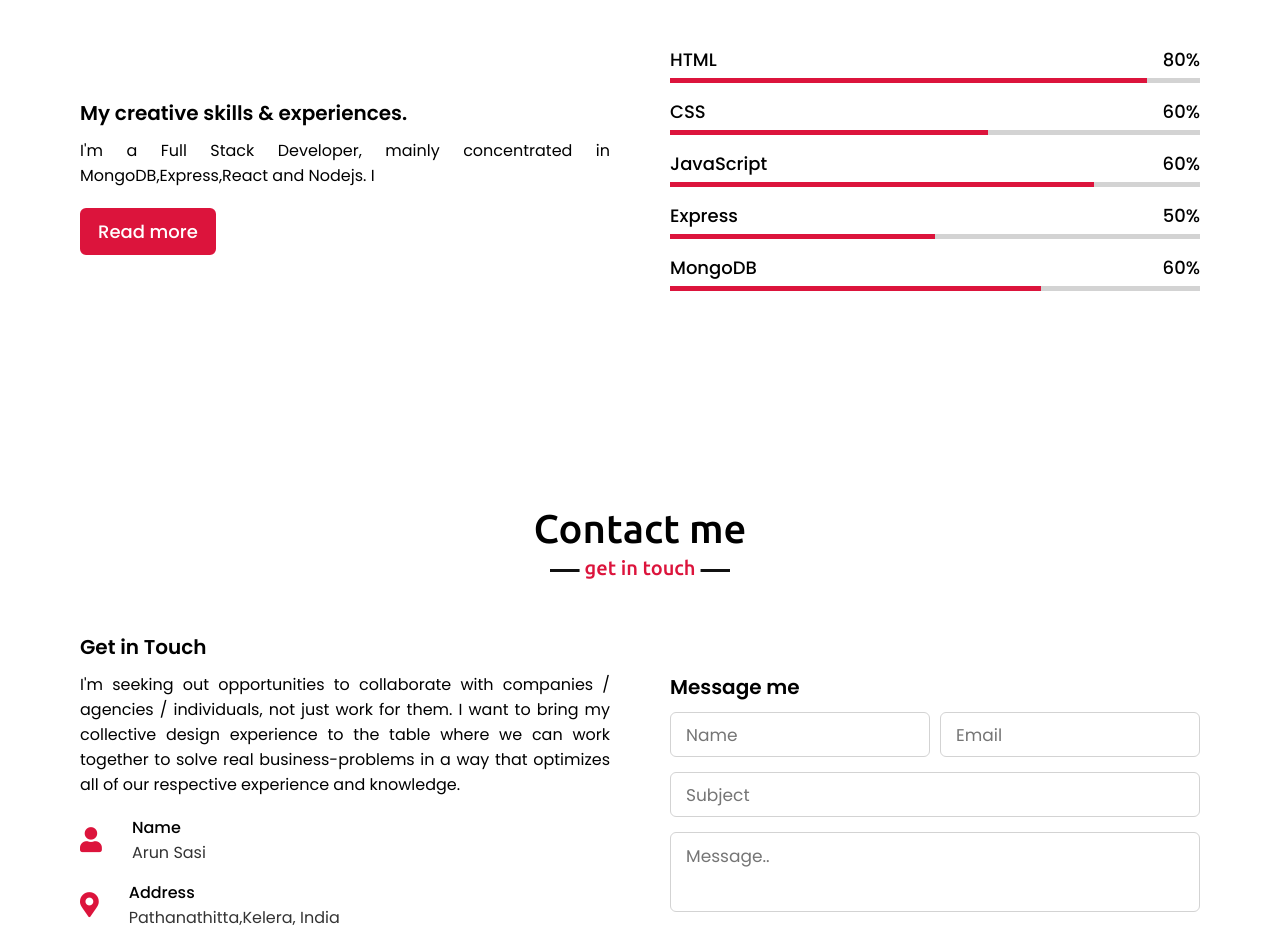
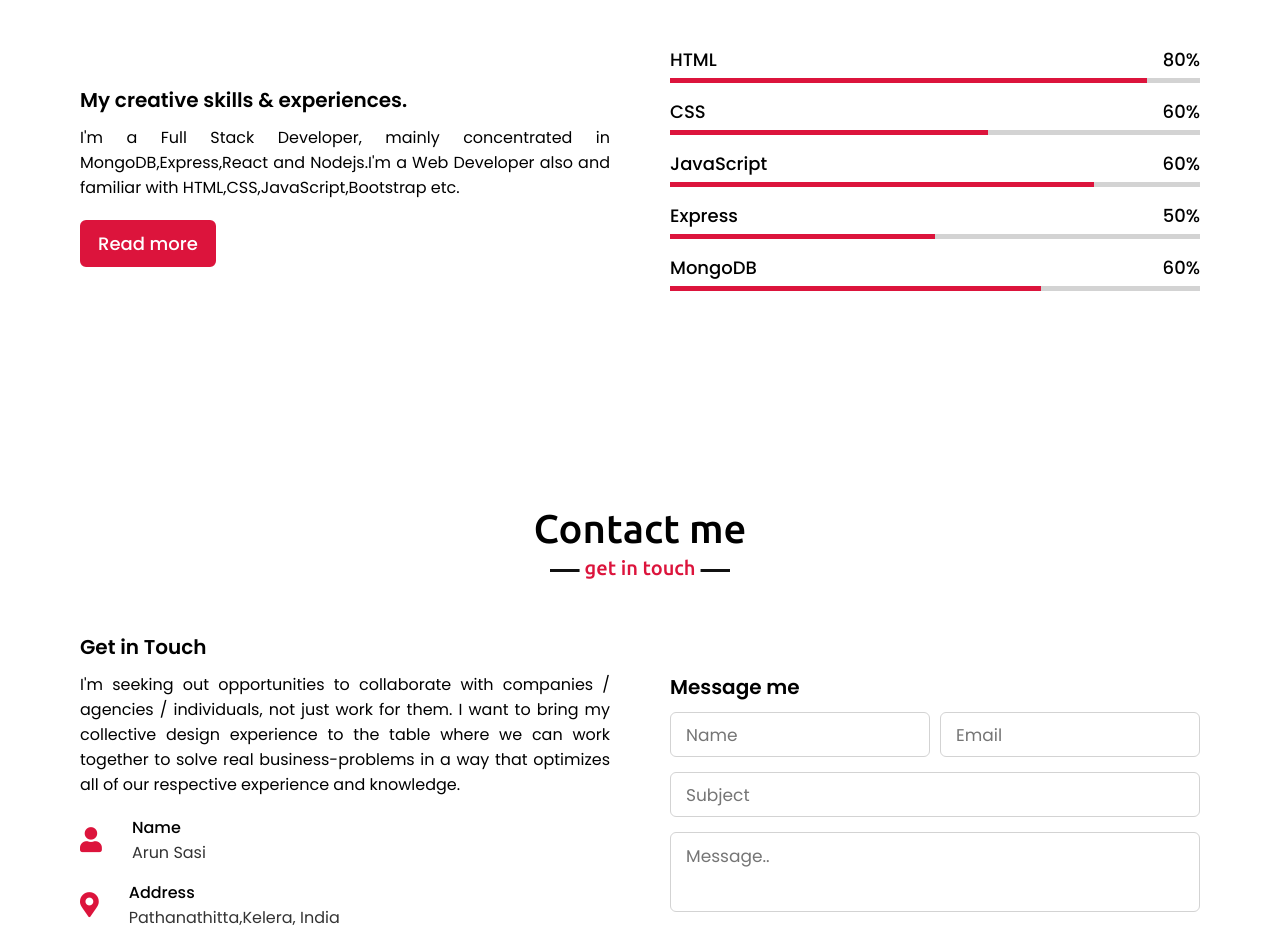
Before and after one commit to arunsasi18/arunsasi18.github.io, a plain HTML site: page index.html in a window 1280 px wide. Shown: the part 2320-3245 px from the top of the page. Drawn offline with nearby package versions, Linux system fonts and the light colour scheme.

Commit message:
Update index.html

```diff
--- a/index.html
+++ b/index.html
@@ -113,7 +113,7 @@
             <div class="skills-content">
                 <div class="column left">
                     <div class="text">My creative skills & experiences.</div>
-                    <p> I'm a Full Stack Developer, mainly concentrated in MongoDB,Express,React and Nodejs. I</p>
+                    <p> I'm a Full Stack Developer, mainly concentrated in MongoDB,Express,React and Nodejs.I'm a Web Developer also and familiar with HTML,CSS,JavaScript,Bootstrap etc.</p>
                     <a href="#">Read more</a>
                 </div>
                 <div class="column right">
@@ -250,25 +250,7 @@
         <span>Created By <a href="#">Arun Sasi</a> | <span class="far fa-copyright"></span> 2022 All rights
             reserved.</span>
     </footer>
-    <!-- <script>
-        $("#submit-form").submit((e)=>{
-            e.preventDefault()
-            $.ajax({
-                url:$("#submit-form").attr('action'),
-                data:$("#submit-form").serialize(),
-                method:"post",
-                success:function (response){
-                    alert("Form submitted successfully")
-                    window.location.reload()
-                    //window.location.href="https://google.com"
-                },
-                error:function (err){
-                    alert("Something Error")
-                    console.log(err)
-                }
-            })
-        })
-    </script> -->
+
     <script src="script.js"></script>
 </body>
 
```
